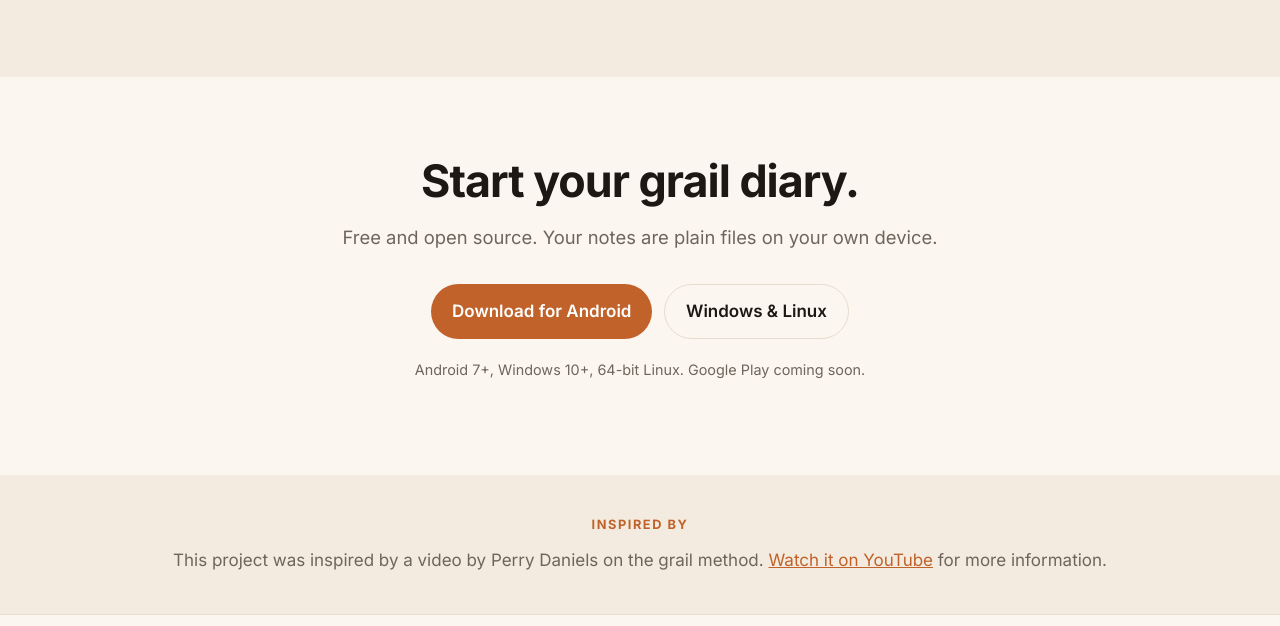
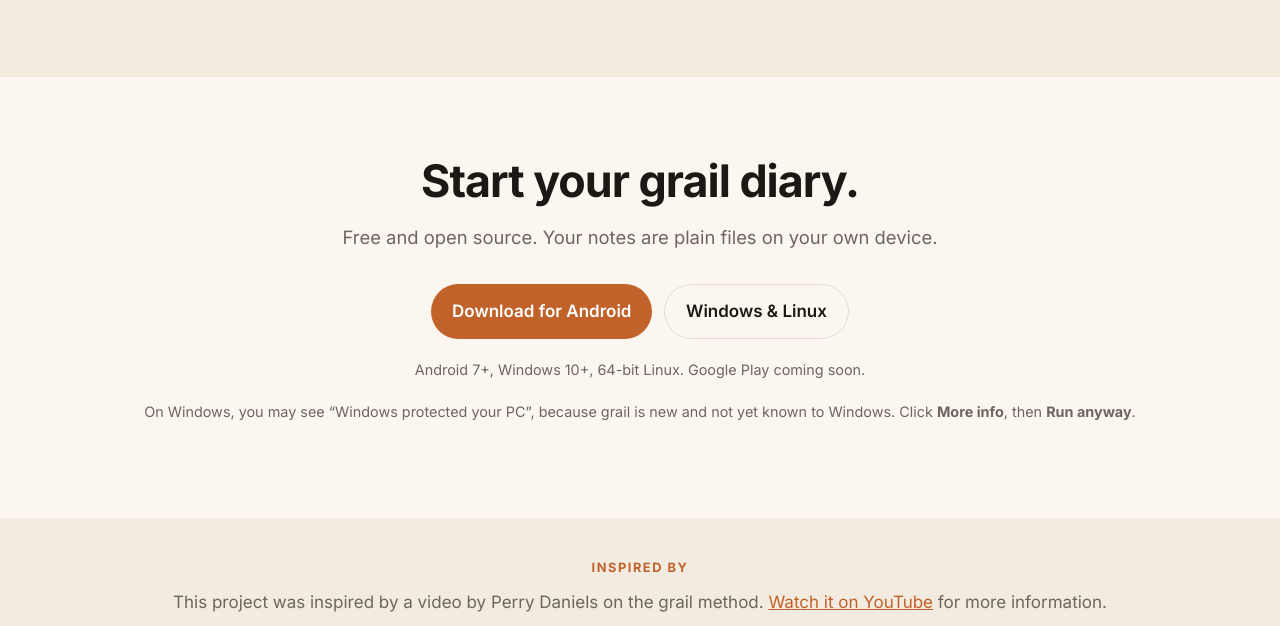
Before and after one commit to MPKoutsoukos/grail-site, a plain HTML site: page index.html in a window 1280 px wide. Shown: the part 2716-3342 px from the top of the page. Drawn offline with Linux system fonts and the light colour scheme.

Commit message:
Downloads: tell Windows users how to get past the SmartScreen warning

```diff
--- a/index.html
+++ b/index.html
@@ -100,6 +100,8 @@
       <a class="btn ghost" href="https://github.com/MPKoutsoukos/grail-desktop/releases/latest">Windows &amp; Linux</a>
     </div>
     <p class="small-print">Android 7+, Windows 10+, 64-bit Linux. Google Play coming soon.</p>
+    <p class="small-print">On Windows, you may see “Windows protected your PC”, because grail is new and not yet
+      known to Windows. Click <b>More info</b>, then <b>Run anyway</b>.</p>
   </div>
 </section>
 
```
